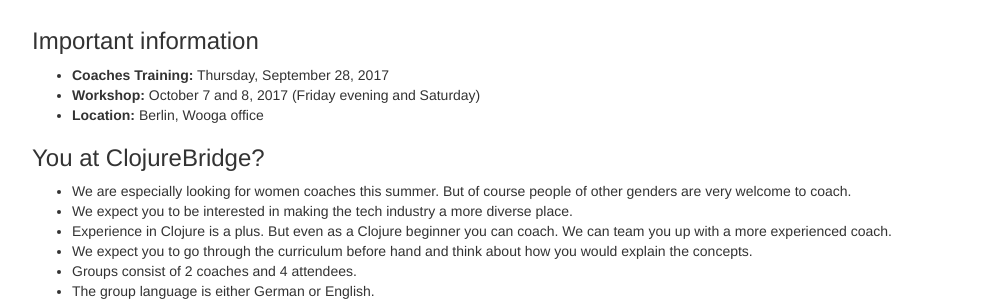
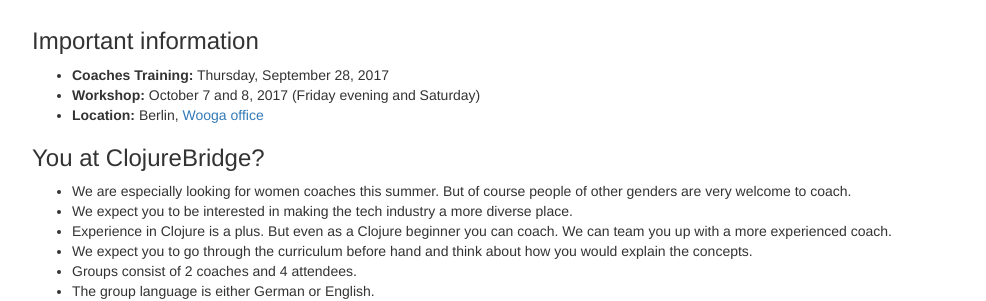
Before and after one commit to clojurebridge-berlin/clojurebridge-berlin.github.io, a Jekyll site: the page built from coach.md, in a window 1280 px wide. Shown: the part 583-884 px from the top of the page, without its empty margins (143-1129 px from the left). Built offline with Jekyll 4.4.1, drawn with Linux system fonts in a browser that asks for light colours; part of the change alters nothing that is shown.

```diff
--- a/coach.md
+++ b/coach.md
@@ -15,7 +15,7 @@ There will be a coaching and awareness training before the workshop.
 ### Important information
 - **Coaches Training:** Thursday, September 28, 2017
 - **Workshop:** October 7 and 8, 2017 (Friday evening and Saturday)
-- **Location:** Berlin, Wooga office
+- **Location:** Berlin, [Wooga office](https://www.google.de/maps/place/Wooga/@52.5293528,13.4092054,13.3z/data=!4m5!3m4!1s0x0:0x69f3e8333126bae7!8m2!3d52.5287037!4d13.4161895)
 
 ### You at ClojureBridge?
 - We are especially looking for women coaches this summer. But of course people of other genders are very welcome to coach.
```
